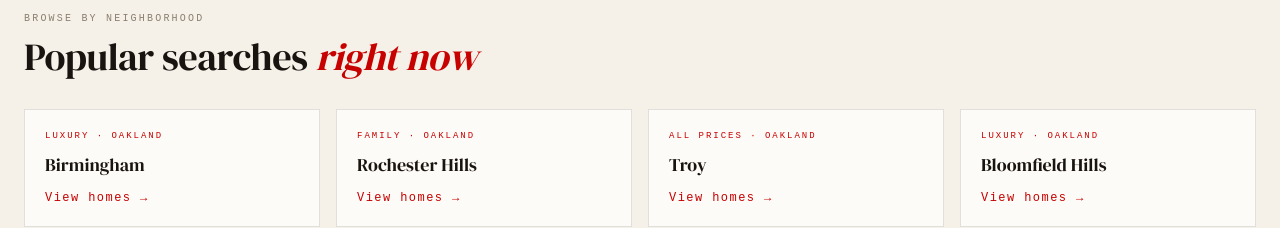
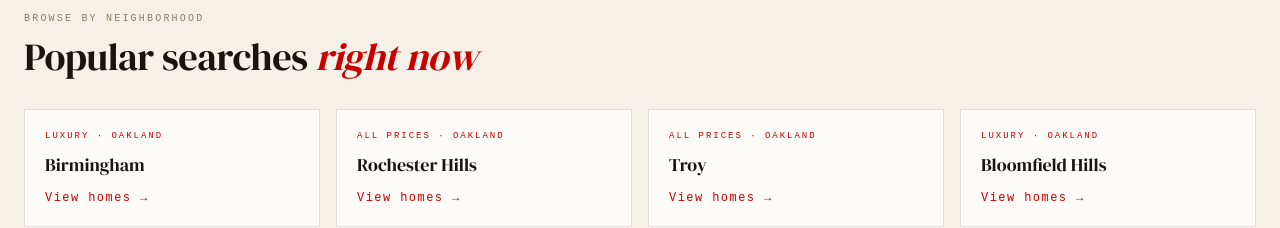
Before and after one commit to sarahpatrickt-jpg/thepatrickgrp, a Next.js app: page /search-homes in a window 1280 px wide. Shown: the part 4140-4368 px from the top of the page. Built offline with nearby package versions, Linux system fonts and the light colour scheme.

Commit message:
Fix fair housing: remove 'Family' tag from Rochester Hills search card
Co-Authored-By: Claude Sonnet 4.6 <noreply@anthropic.com>

```diff
--- a/app/search-homes/page.tsx
+++ b/app/search-homes/page.tsx
@@ -7,7 +7,7 @@ import ListingSearch from "@/components/ListingSearch";
 // Neighborhood discovery cards — curated popular searches that pre-fill the search
 const QUICK_SEARCHES = [
   { label: "Birmingham",        slug: "birmingham-mi",         tag: "Luxury · Oakland" },
-  { label: "Rochester Hills",   slug: "rochester-hills-mi",    tag: "Family · Oakland" },
+  { label: "Rochester Hills",   slug: "rochester-hills-mi",    tag: "All prices · Oakland" },
   { label: "Troy",              slug: "troy-mi",               tag: "All prices · Oakland" },
   { label: "Bloomfield Hills",  slug: "bloomfield-hills-mi",   tag: "Luxury · Oakland" },
   { label: "Northville",        slug: "northville-mi",         tag: "Walkable · Wayne" },
```
